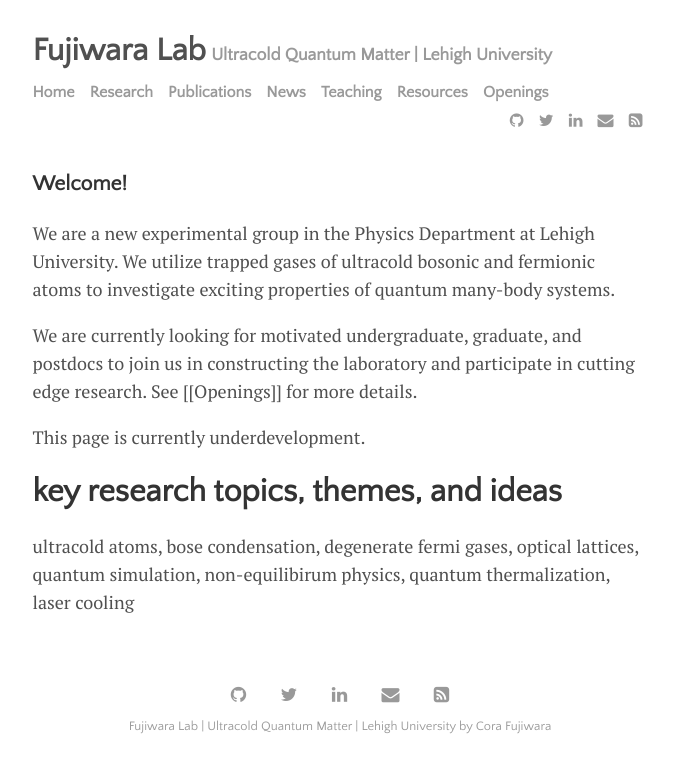
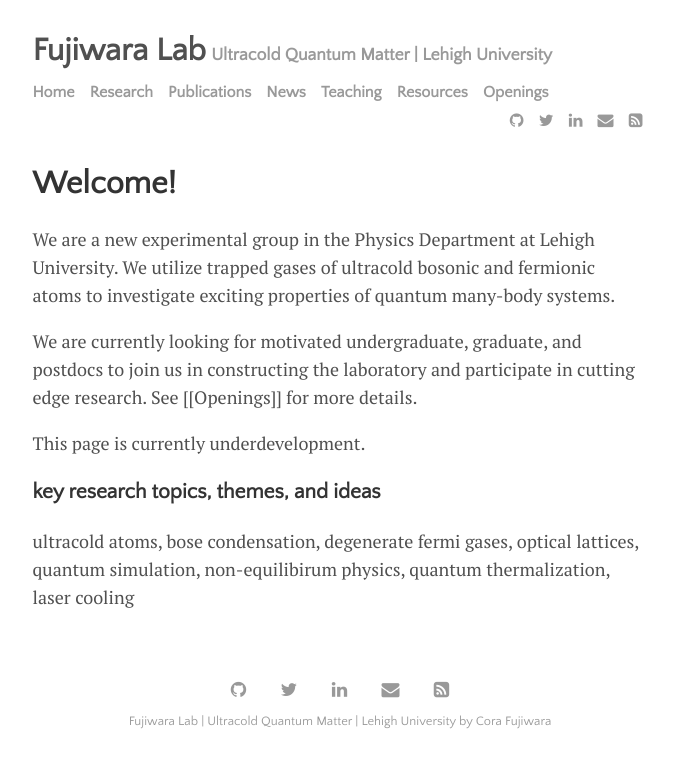
Before and after one commit to fujiwara-quantum-lab/fujiwara-quantum-lab.github.io, a Jekyll site: the page built from index.md, in a window 1280 px wide. Shown: the top 773 px of the page, without its empty margins (300-974 px from the left). Built offline with Jekyll 4.4.1, drawn with Linux system fonts in a browser that asks for light colours; the list of posts is cut into pages by our own code.

Commit message:
Update index.md

```diff
--- a/index.md
+++ b/index.md
@@ -3,7 +3,7 @@ layout: page
 title: Home
 permalink: /
 ---
-### Welcome!
+# Welcome!
 We are a new experimental group in the Physics Department at Lehigh University.
 We utilize trapped gases of ultracold bosonic and fermionic atoms to investigate exciting properties
 of quantum many-body systems.
@@ -13,6 +13,6 @@ and participate in cutting edge research. See [[Openings]] for more details.
 
 This page is currently underdevelopment.
 
-# key research topics, themes, and ideas
+### key research topics, themes, and ideas
 ultracold atoms, bose condensation, degenerate fermi gases, optical lattices, quantum simulation,
 non-equilibirum physics, quantum thermalization, laser cooling
```
